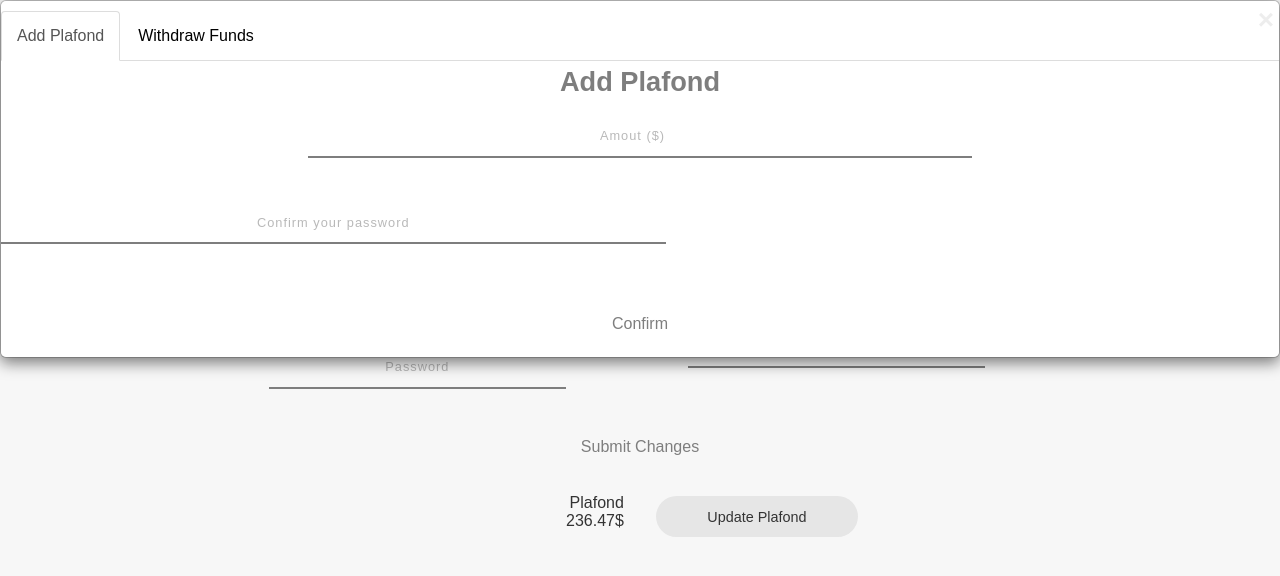
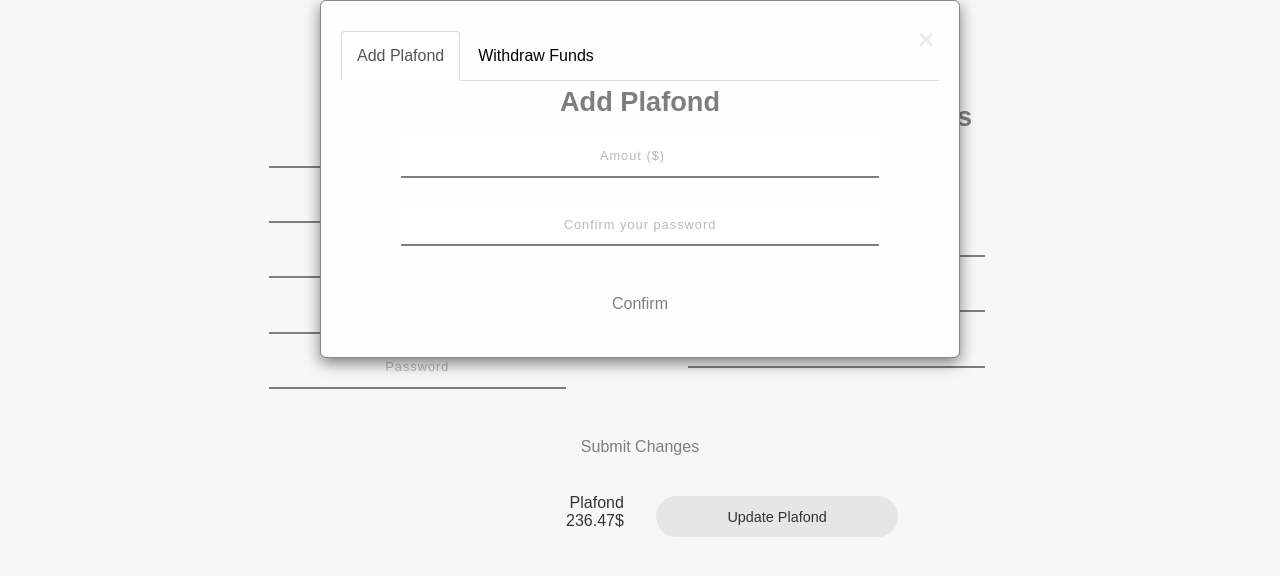
Before and after one commit to scbaptista/engweb, a plain HTML site: page page/perfil.html in a window 1280 px wide. Both pictures are taken after a click on the link "Update Plafond". Drawn offline with nearby package versions, Linux system fonts and the light colour scheme.

Commit message:
novas alteraçoes relativamente ao modal

```diff
--- a/css/style_profile.css
+++ b/css/style_profile.css
@@ -58,7 +58,6 @@ h1 {
     width: 48%;
 }
 .profile-form {
-    background: url(../images/banner1.jpg)no-repeat 0px 0px;
     background-size: cover;
     padding: 2em 2em;
 	text-align: center;
@@ -103,7 +102,7 @@ h1 {
 	text-align:center;
 }
 .tab-content input[type="number"], .tab-content input[type="password"] {
-  width: 52%;
+  width: 80%;
   padding: 1em 1em 1em 1em;
   font-size: 0.8em;
   margin: 1em 0;
@@ -112,22 +111,29 @@ h1 {
   border: none;
   border-bottom: 2px solid ;
   letter-spacing: 1px;
-  text-align:center;
+  text-align: center;
+}
+
+#modalFrame{
+    display: inline-block;
+    text-align: left;
+    vertical-align: middle;
+
 }
 
 .profile-form input[type="text"] {
     background: none;
     display: block;
 }
-.profile-form input[type="password"], .tab-content input[type="password"]  {
+.profile-form input[type="password"]{
      background: none;
-    display: block;
+     display: block;
 }
 .profile-form input[type="email"] {
      background: none;
-    display: block;
+     display: block;
 }
-.profile-form input[type="number"] .tab-content input[type="number"] {
+.profile-form input[type="number"] {
      background: none;
     display: block;
 }
@@ -143,16 +149,29 @@ h1 {
     border: none;
     color: #7e7e7e;
     cursor: pointer;
-	border-radius: 22px;
+	  border-radius: 22px;
     background: none;
     margin-top: -3em;
 }
 .Submit a {
+    width:50%;
     padding: 0.7em 0;
     font-size: 0.9em;
 }
+
+.submit a:hover {
+    width: 50%;
+    color: #7e7e7e;
+    background: #002242;
+    transition: .5s all;
+	-webkit-transition: .5s all;
+    -moz-transition: .5s all;
+    -o-transition: .5s all;
+    -ms-transition: .5s all;
+}
+
 .submitAddWith{
-  margin-top: 5%;
+  margin-top: 10%;
   width: 100%;
 }
 .submitAddWith a{
@@ -170,15 +189,7 @@ h1 {
   -ms-transition: .5s all;
 }
 
-.submit a:hover {
-    color: #7e7e7e;
-    background: #002242;
-    transition: .5s all;
-	-webkit-transition: .5s all;
-    -moz-transition: .5s all;
-    -o-transition: .5s all;
-    -ms-transition: .5s all;
-}
+
 .profile-form p a {
     font-size: 0.875em;
     color: #7e7e7e;
@@ -493,7 +504,7 @@ h1 {
 
 .addWithdraw{
     float: left;
-    width: 25% ;
+    width: 30% ;
 }
 
 .addWithdraw a {
@@ -535,6 +546,19 @@ h1 {
     color: #515356 !important
 }
 
+.modal-content{
+  float: center;
+
+}
+
+.modal-content{
+  background-color: #fefefe;
+    margin: auto;
+    padding: 20px;
+    border: 1px solid #888;
+    width: 50%;
+}
+
 .modal-content h2{
   font-size: 2em;
   color: #7e7e7e;
--- a/page/perfil.html
+++ b/page/perfil.html
@@ -25,7 +25,7 @@
     <script src="../js/jquery.min.js"></script>
   </head>
 
-  <body onload="loadPagePerfil();">
+  <body>
 
   <h1>Profile</h1>
   <!-- main -->
@@ -100,15 +100,12 @@
             <!-- Modal Add Plafond-->
             <h3>Add Plafond</h3>
             <form action="" method="post">
-              <span class="dlr">
                 <input type="number" placeholder="Amout (&dollar;)" min="0" max="10000" step="0.5" value="" name="quantity" id="quantity" required="required" />
-              </span>
-              <br>
-              <br>
-              <input id ="conf" type="password" name="conf" placeholder="Confirm your password"><br>
-              <div class= "submitAddWith">
-                <a class="btn btn-default submit" href="">Confirm</a>
-              </div>
+                <br>
+                <input id ="conf" type="password" name="conf" placeholder="Confirm your password"/><br>
+                <div class= "submitAddWith">
+                  <a class="btn btn-default submit" href="">Confirm</a>
+                </div>
             </form>
           </div>
           <!-- Modal Withdraw Funds-->
@@ -118,8 +115,6 @@
               <span class="dlr">
                 <input type="number" placeholder="Amout (&dollar;)" min="0" max="10000" step="0.5" value="" name="quantity" id="quantity" required="required" />
               </span>
-              <br>
-              <br>
               <input id ="conf" type="password" name="conf" placeholder="Confirm your password"><br>
               <div class= "submitAddWith">
                 <a class="btn btn-default submit" href="">Confirm</a>
```
